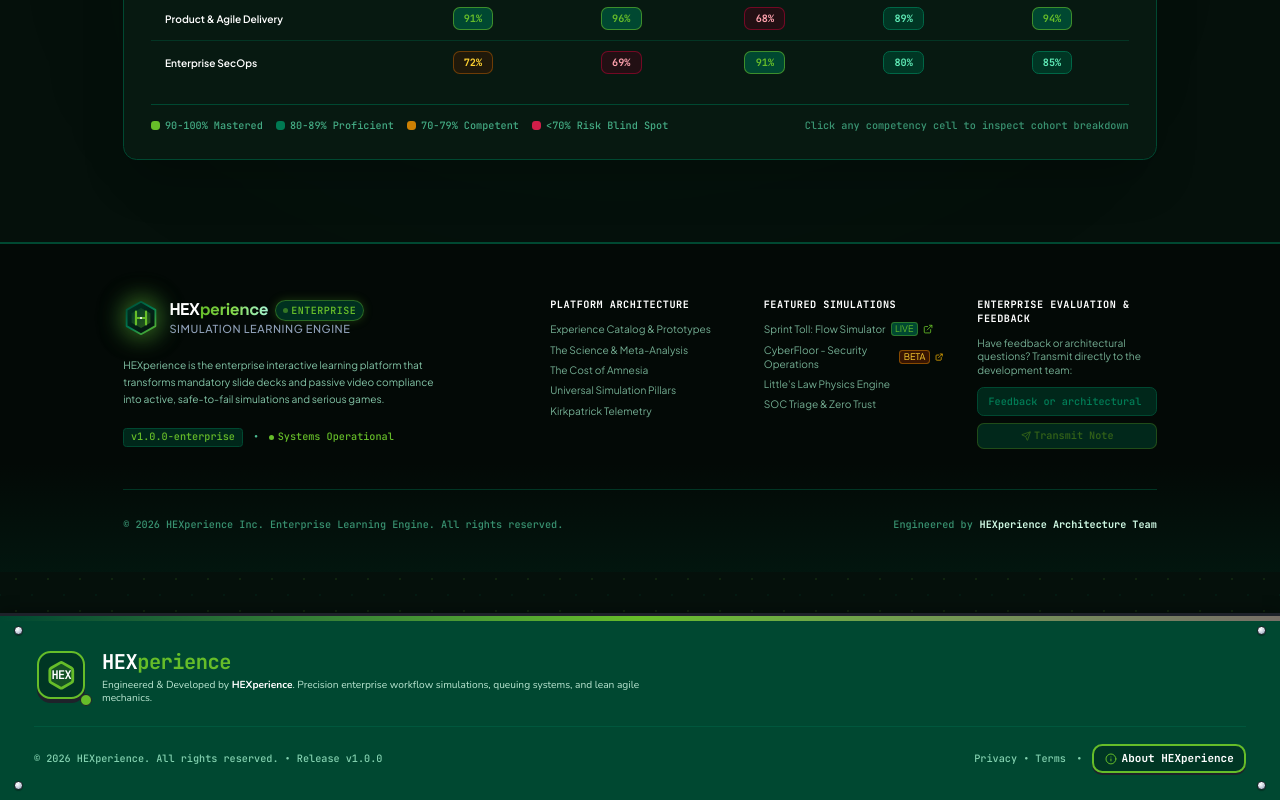
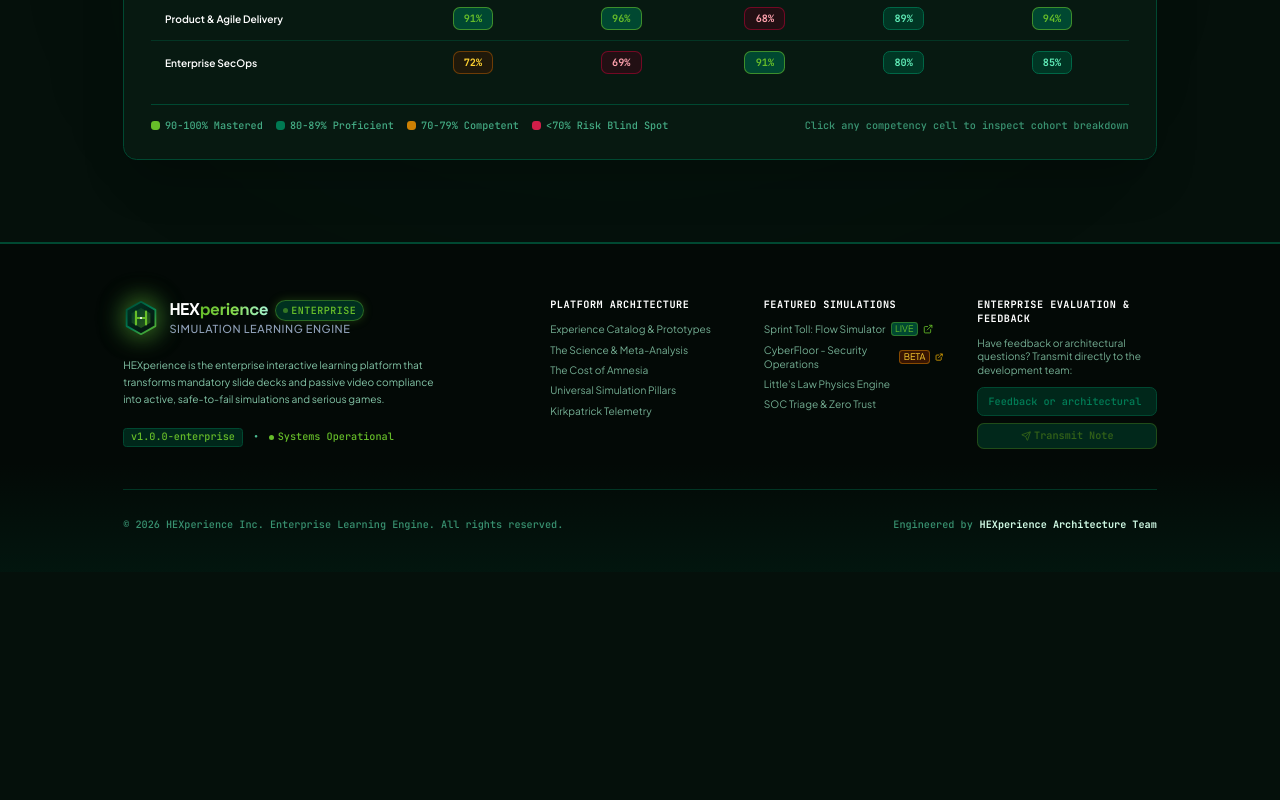
Before and after one commit to ViableDex/HEXperience, a React (Vite) app: page / in a window 1280 px wide. Shown: the part 6317-7117 px from the top of the page. After the commit the page ends 6889 px from the top, so only its background shows below. Built offline with nearby package versions, Linux system fonts and the light colour scheme.

Commit message:
refactor: remove company footer from App component
Clean up layout by removing the redundant CompanyFooter component.

```diff
--- a/src/App.tsx
+++ b/src/App.tsx
@@ -6,7 +6,6 @@ import { PlatformPillarsSection } from './components/hexperience/PlatformPillars
 import { ExperienceCatalogSection } from './components/hexperience/ExperienceCatalogSection';
 import { LeadershipTelemetrySection } from './components/hexperience/LeadershipTelemetrySection';
 import { HexperienceFooter } from './components/hexperience/HexperienceFooter';
-import { CompanyFooter } from './components/CompanyFooter';
 
 export default function App() {
   const handleScrollToCatalog = () => {
@@ -48,9 +47,6 @@ export default function App() {
 
         {/* Platform Footer */}
         <HexperienceFooter />
-
-        {/* Corporate Branding Footer */}
-        <CompanyFooter />
       </div>
     </div>
   );
```
